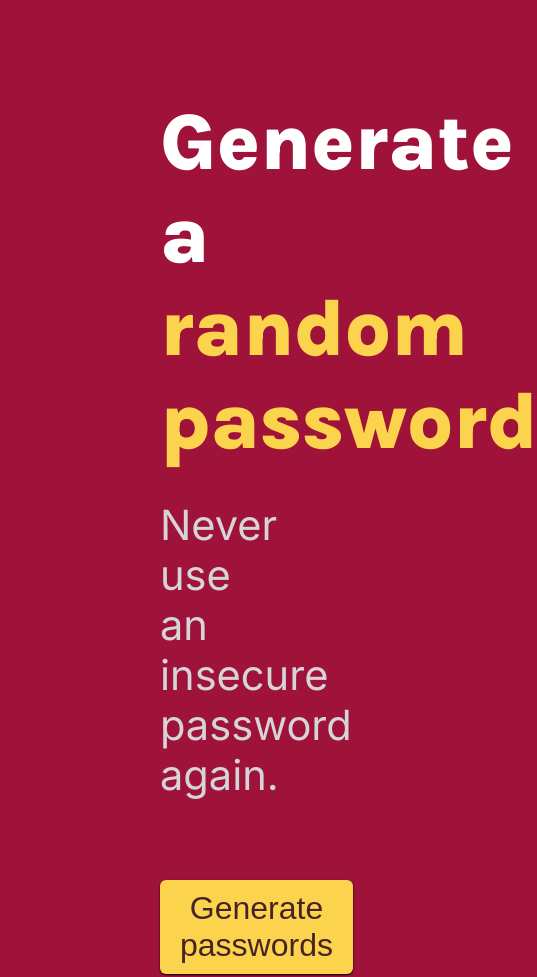
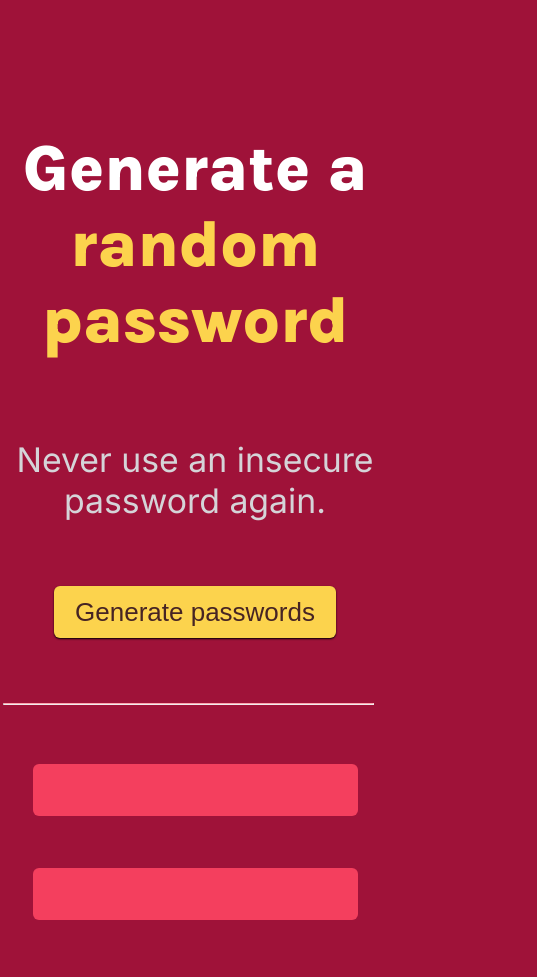
Before and after one commit to sidxh/passwordGenerator, a plain HTML site: page index.html in a window 390 px wide. Shown: the top 977 px of the page, 537 px wide, since content can reach past the window. Drawn offline with Linux system fonts and the light colour scheme.

Commit message:
responsive

```diff
--- a/style.css
+++ b/style.css
@@ -9,7 +9,7 @@ html {
 }
 
 #head-el{
-    padding: 6rem 10rem 2rem 10rem;
+    padding: 1.2em 2em 0.4em 2em;
     font-size: 5rem;
     font-family: 'Karla', sans-serif;
     color:white;
@@ -18,15 +18,15 @@ html {
 }
 
 #descp-el{
-    padding: 0 10rem;
+    padding: 0 4em;
     font-size: 2.6rem;
     font-family: 'Inter', sans-serif;
     color: #D5D4D8;
 }
 
 #genbut-el{
-    margin: 5rem 10rem 4rem 10rem;
-    padding: 10px 20px;
+    margin: 2.5em 5em 2em 5em;
+    padding: 0.4em 0.8em;
     background-color: #FCD34D;
     font-size: 2rem;
     border:none;
@@ -38,7 +38,7 @@ html {
 .hr-line{
     width: 78%;
     border-top: 1px solid #FDA4AF;
-    margin: 0 10rem;
+    margin: 0 10em;
 }
 
 .passwords{
@@ -47,14 +47,49 @@ html {
 }
 
 #passDiv1 , #passDiv2 {
-    margin: 4rem 0 3rem 10rem;
-    padding: 10px 20px;
+    margin: 2em 5em 1.5em 5em;
+    padding: 0.4em 0.8em;
     background-color: #F43F5E;
     border-radius: 6px;
-    width: 25rem;
-    height: 4rem;
+    width: 12.5em;
+    height: 2em;
     text-align: center;
     font-family: 'Inter', sans-serif;
     font-size: 2rem;
     color: #FCD34D;
 }
+
+@media screen and (max-width: 600px) {
+    html{
+        font-size: 13px;
+        text-align: center;
+    }
+
+    #head-el{
+        padding: 2em 0.25em 1.25em 0.25em;
+    }
+
+    #descp-el{
+        padding: 0;
+    }
+
+    #genbut-el{
+        margin: 2.5em 0;
+    }
+
+    .hr-line{
+        width: 95%;
+        margin: 0 0.25em 2.5em 0.25em;
+    }
+
+    .passwords{
+        display: flex;
+        flex-direction: column;
+        margin-bottom: 6em;
+    }
+
+    #passDiv1 , #passDiv2{
+        margin: 1em 1.25em;
+    }
+
+}
```
